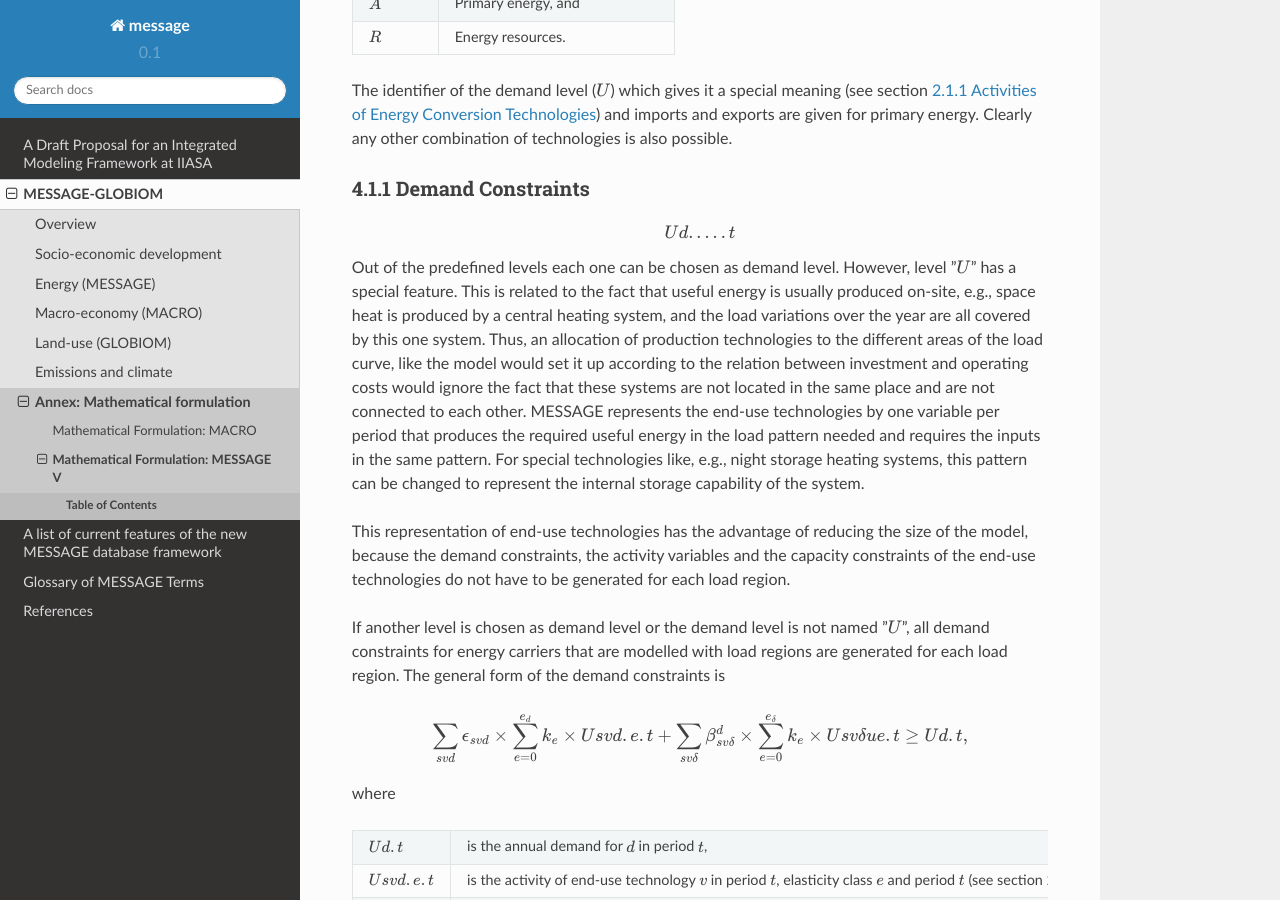
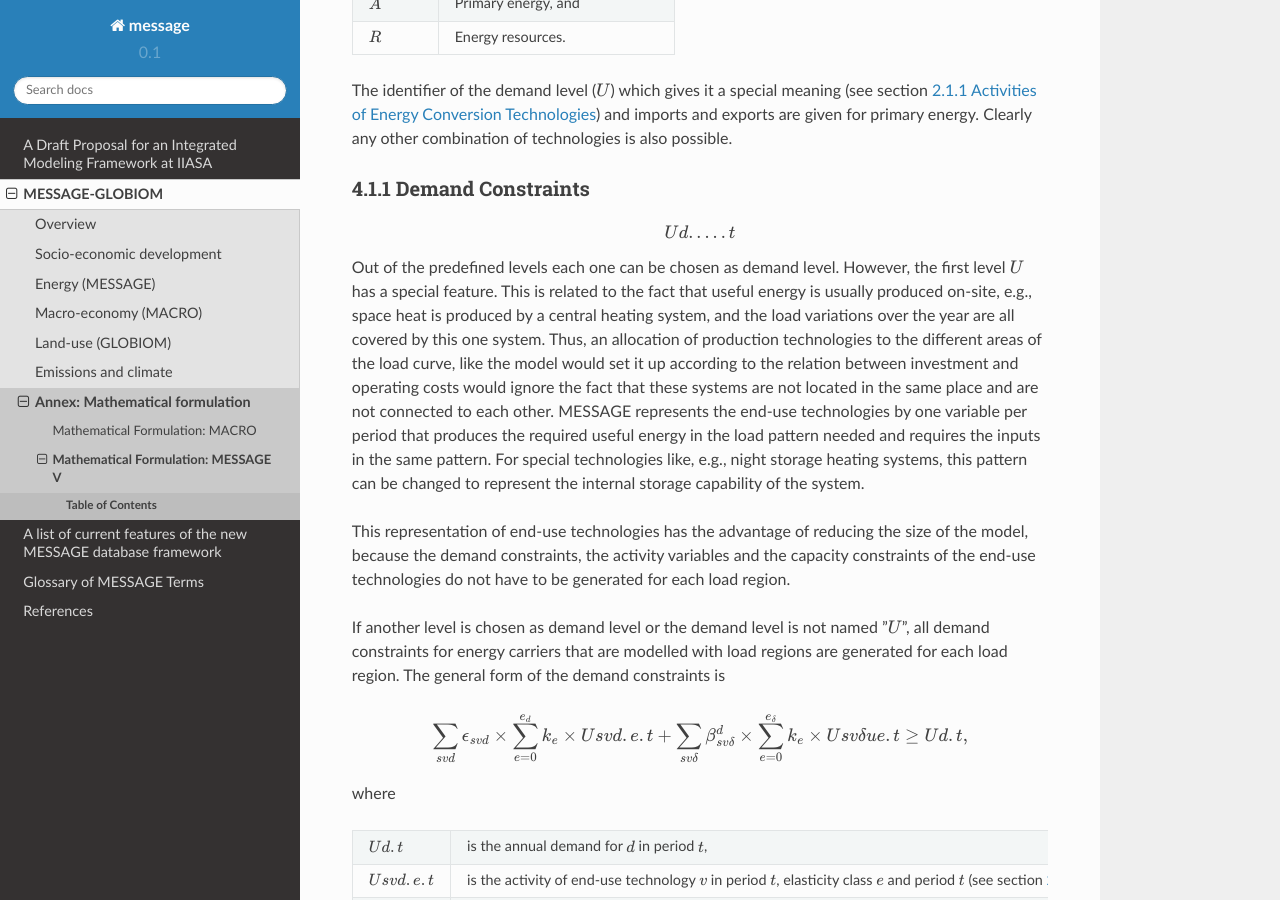
Before and after one commit to yiyi1991/message-ix-models, a Sphinx documentation site: the page built from doc/global/source/message_globiom/annex/message/4_energy_flows.rst, in a window 1280 px wide and 900 px high, scrolled down 650 px. Built offline with Sphinx 7.4.7 and the Read the Docs theme 2.0.0, drawn with Linux system fonts in a browser that asks for light colours; pages that are not in the unit, such as notebooks, are missing from menus.

Commit message:
Update 4_energy_flows.rst

```diff
--- a/doc/global/source/message_globiom/annex/message/4_energy_flows.rst
+++ b/doc/global/source/message_globiom/annex/message/4_energy_flows.rst
@@ -35,7 +35,7 @@ The identifier of the demand level (:math:`U`) which gives it a special meaning
 .. math::
    Ud.....t
 
-Out of the predefined  levels each one can be chosen as demand  level. However, level ”:math:`U`” has a special feature. This is related to the fact that useful energy is usually produced on-site, e.g., space heat is produced by a central heating system, and the load variations over the year are all covered by this one system. Thus, an allocation of production technologies to the different areas of the load curve, like the model would set it up according to the relation between investment and operating costs would ignore the fact that these systems are not located in the same place and are not connected to each other. MESSAGE represents the
+Out of the predefined  levels each one can be chosen as demand  level. However, the first level :math:`U` has a special feature. This is related to the fact that useful energy is usually produced on-site, e.g., space heat is produced by a central heating system, and the load variations over the year are all covered by this one system. Thus, an allocation of production technologies to the different areas of the load curve, like the model would set it up according to the relation between investment and operating costs would ignore the fact that these systems are not located in the same place and are not connected to each other. MESSAGE represents the
 end-use technologies by one variable per period that produces the required useful energy in the load pattern needed and requires the inputs in the same pattern. For special technologies like, e.g., night storage heating systems, this pattern can be changed to represent the internal storage capability of the system.
 
 This representation of end-use technologies has the advantage of reducing the size of the model, because the demand constraints, the activity  variables and the capacity constraints of the end-use technologies do not have to be generated for each load region.
```
